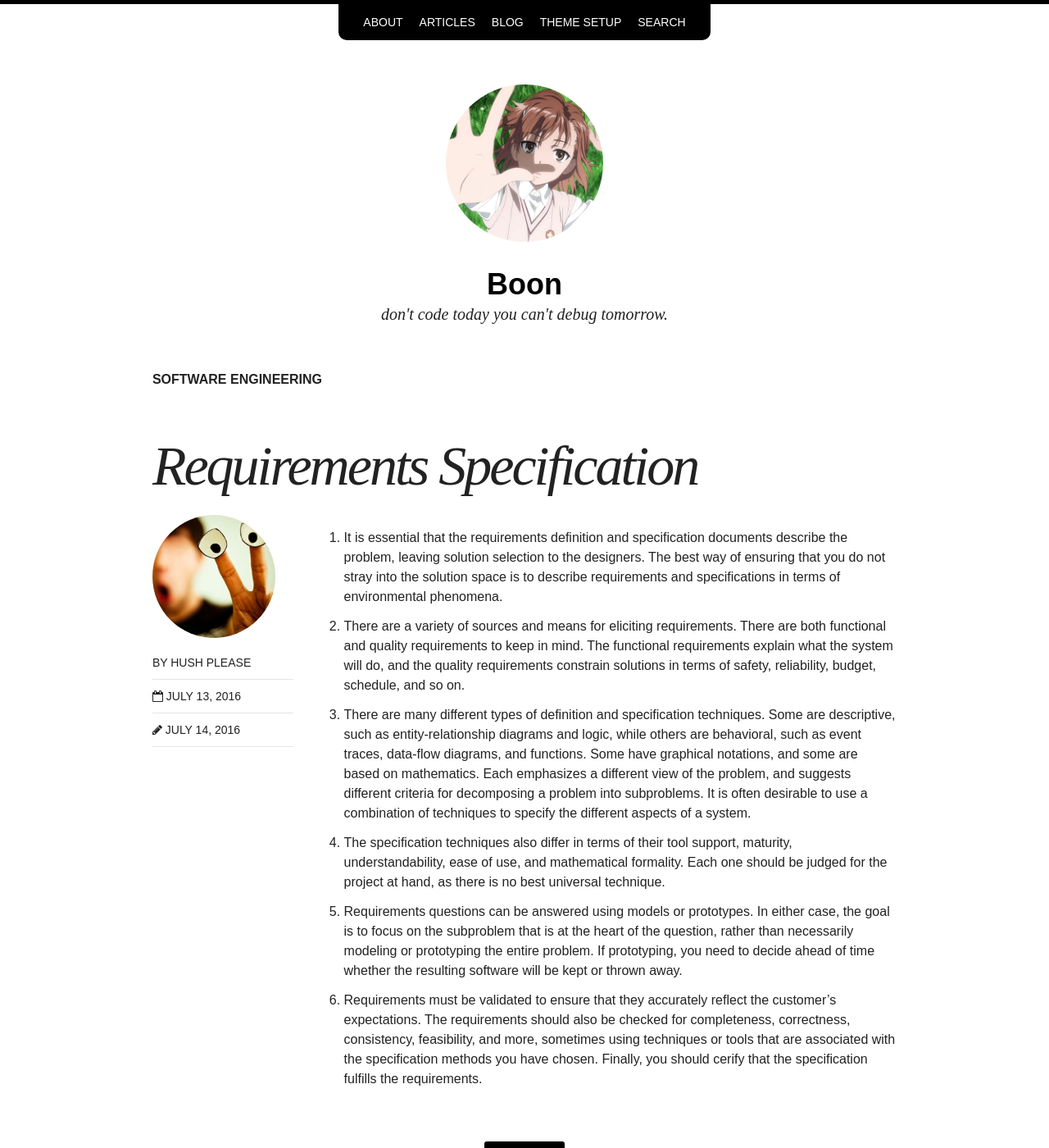
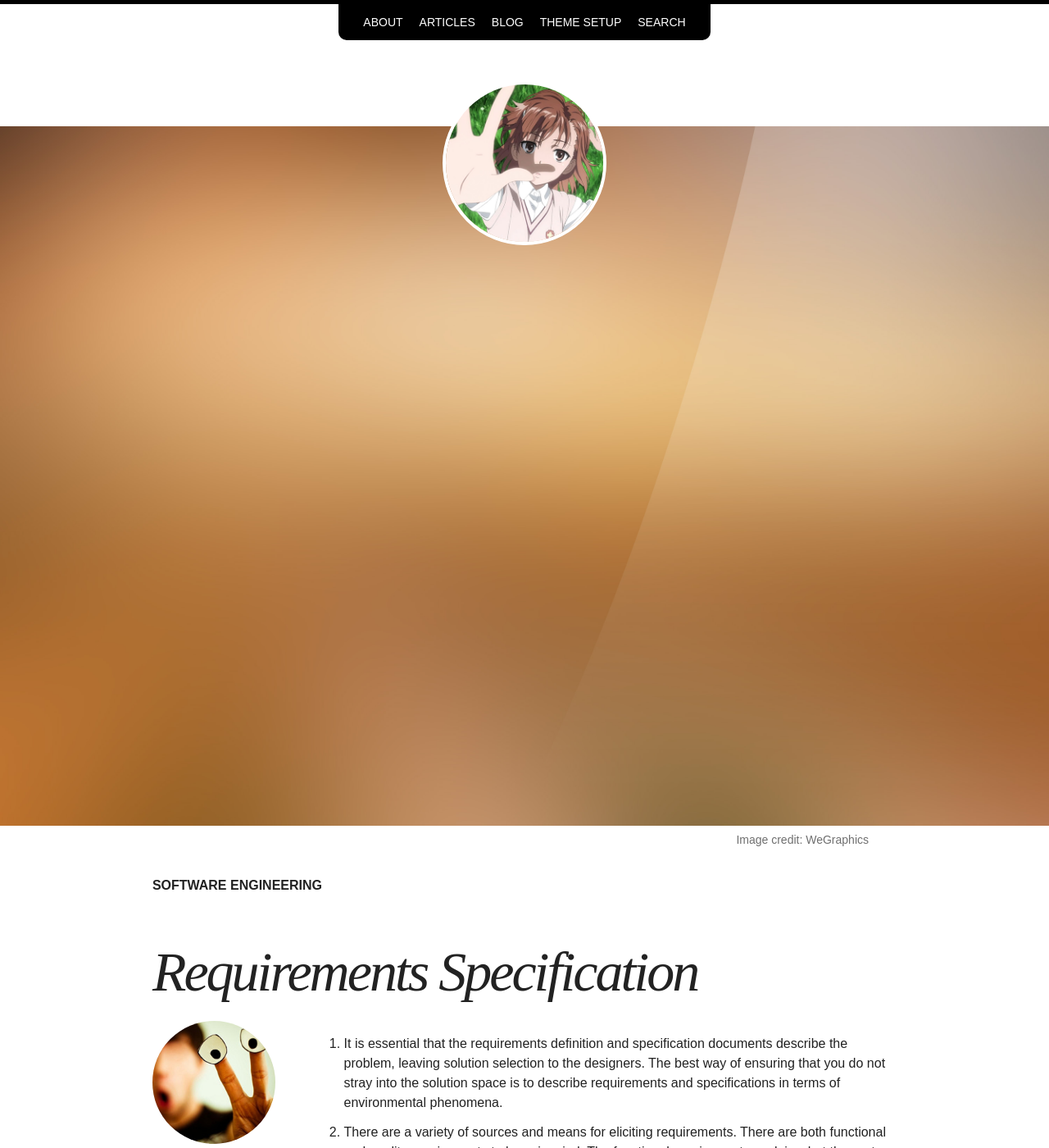
Before and after one commit to hushPlease/hushPlease.github.io, a Jekyll site: the page built from _posts/blog/2016-07-14-requirements-specification.md, in a window 1280 px wide and 1400 px high. Shown: the whole window at 82% size. Built offline with Jekyll 4.4.1, drawn with Linux system fonts in a browser that asks for light colours; nearby versions of some CDN libraries.

Commit message:
Add an image.

```diff
--- a/_posts/blog/2016-07-14-requirements-specification.md
+++ b/_posts/blog/2016-07-14-requirements-specification.md
@@ -6,7 +6,9 @@ categories: blog
 excerpt: "To grasp requirements more specifically."
 tags: [Software Engineering]
 image:
-  feature:
+  feature: wg_blurred_backgrounds_1.jpg
+  credit: WeGraphics
+  creditlink: http://wegraphics.net/downloads/free-ultimate-blurred-background-pack/
 date: 2016-07-13T15:39:55-04:00
 modified: 2016-07-14T14:19:19-04:00
 ---
```
Also changed, not shown: images/wg_blurred-backgrounds/1.jpg (added), images/wg_blurred_backgrounds_1.jpg (added).
